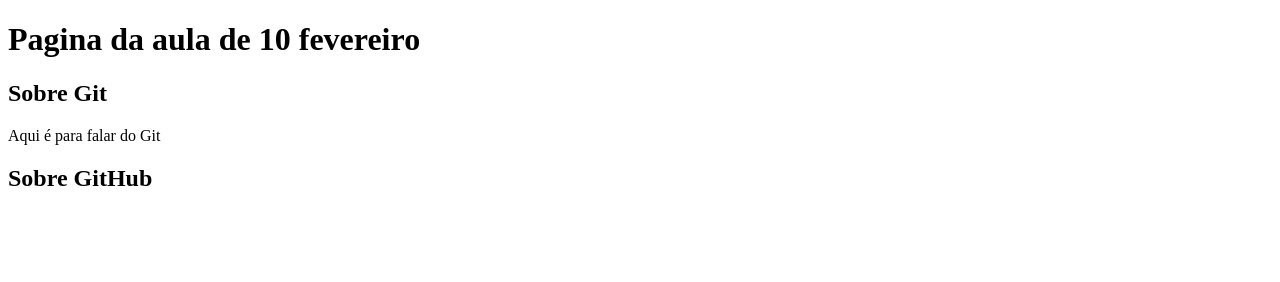
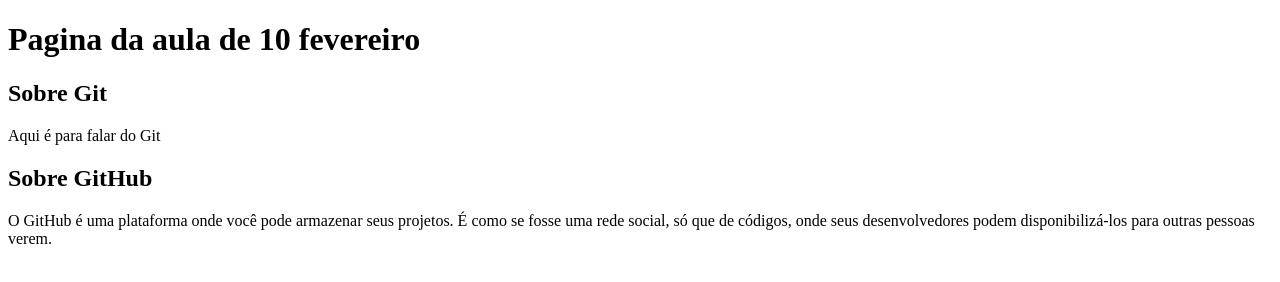
Before and after one commit to prdioliveira/Aula10Fev, a plain HTML site: page index.html in a window 1280 px wide. Drawn offline with Linux system fonts and the light colour scheme.

Commit message:
commit com alteração
acrescentei a explicação sobre o github

```diff
--- a/index.html
+++ b/index.html
@@ -16,6 +16,9 @@
     </article>
     <article>
         <h2>Sobre GitHub</h2>
+        <p>
+            O GitHub é uma plataforma onde você pode armazenar seus projetos. É como se fosse uma rede social, só que de códigos, onde seus desenvolvedores podem disponibilizá-los para outras pessoas verem.
+        </p>
     </article>
 </body>
 </html>
```
